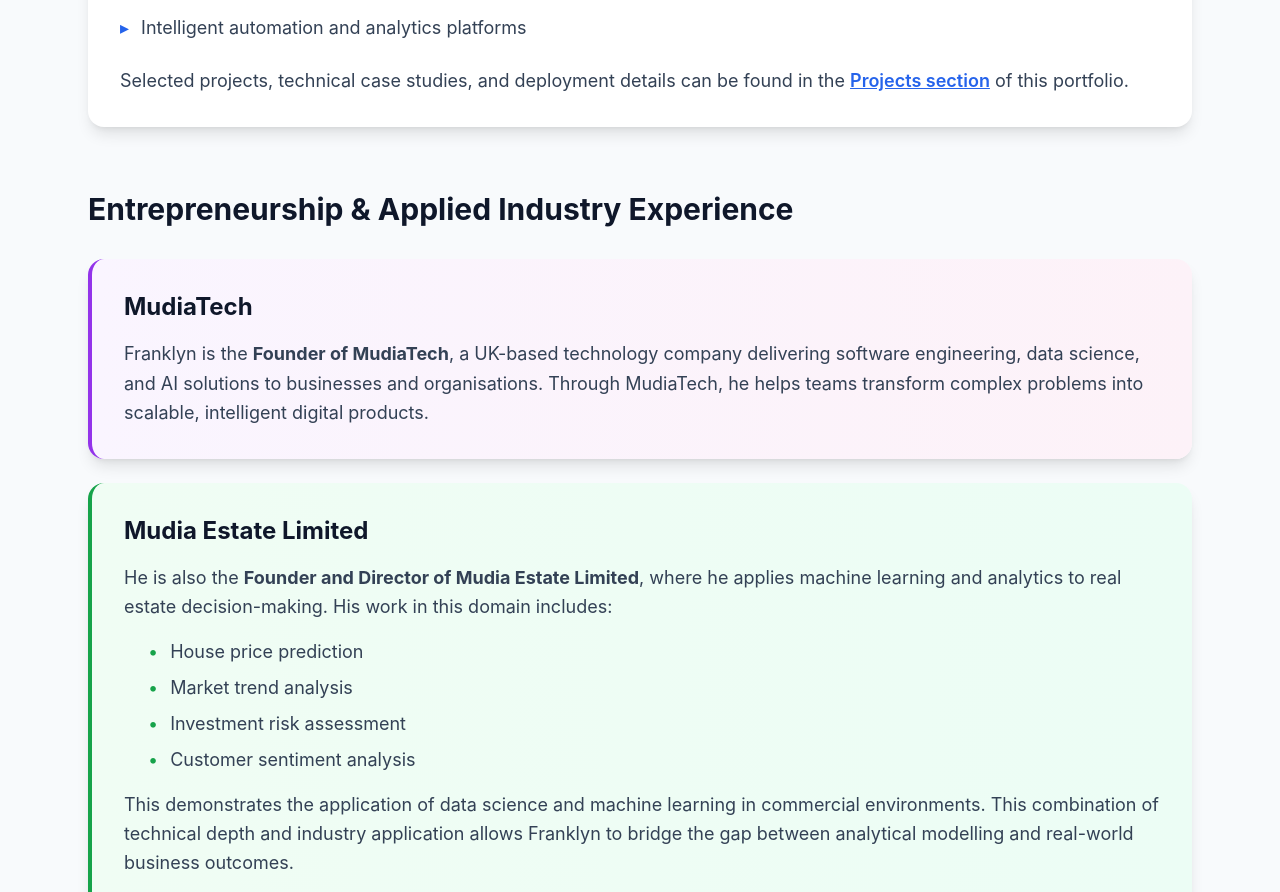
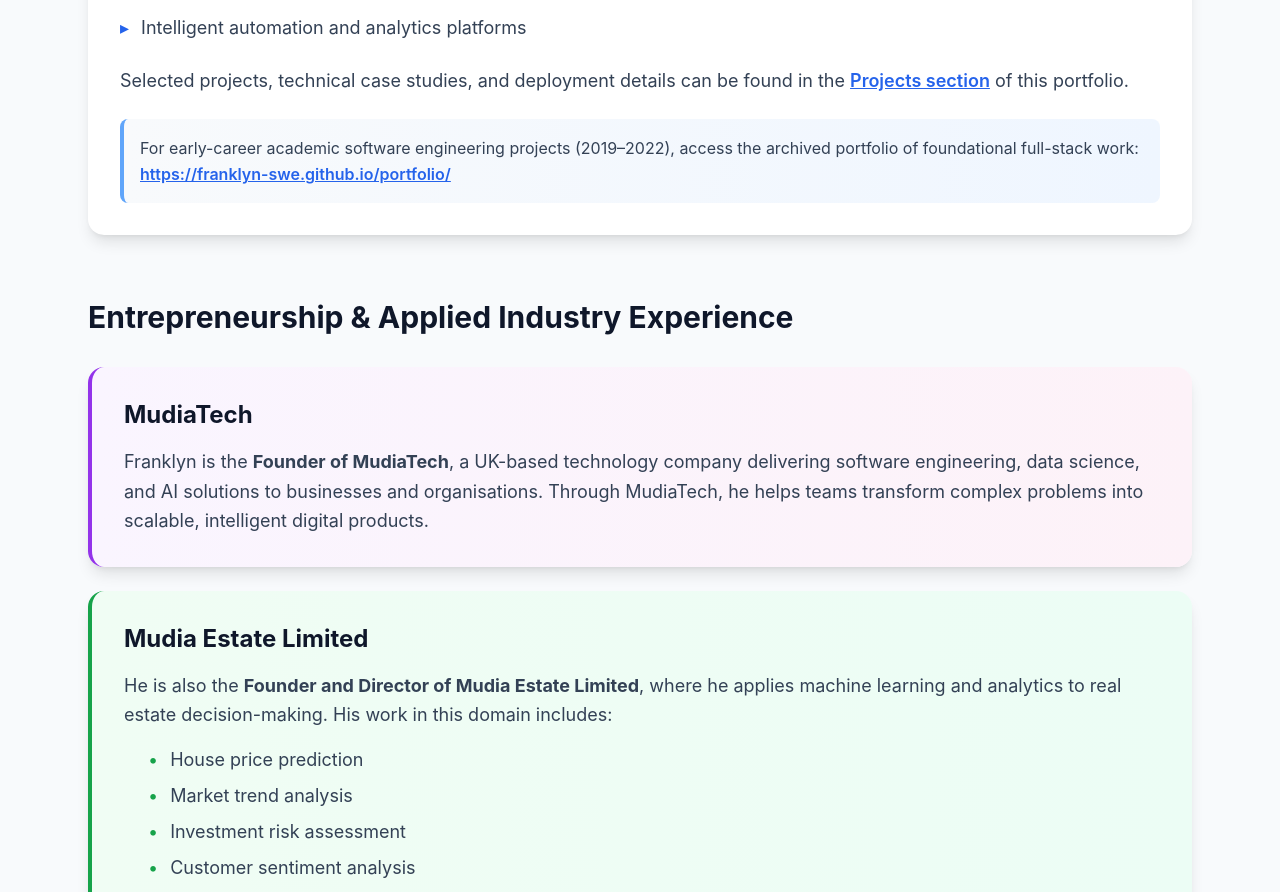
Before and after one commit to Franklyn-SWE/franklyn-portfolio, a React (Vite) app: page /about in a window 1280 px wide. Shown: the part 1546-2438 px from the top of the page. Built offline with nearby package versions, Linux system fonts and the light colour scheme.

Commit message:
Add archived portfolio link and update Projects section link in About page

```diff
--- a/src/pages/About.jsx
+++ b/src/pages/About.jsx
@@ -99,13 +99,29 @@
             Selected projects, technical case studies, and deployment details
             can be found in the{" "}
             <a
-              href="/"
+              href="/#projects"
               className="text-blue-600 hover:text-blue-800 font-semibold underline"
             >
               Projects section
             </a>{" "}
             of this portfolio.
           </p>
+          <div className="mt-6 p-4 bg-gradient-to-r from-slate-50 to-blue-50 rounded-lg border-l-4 border-blue-400">
+            <p className="text-base text-slate-700 leading-relaxed">
+              For early-career academic software engineering projects
+              (2019–2022), access the archived portfolio of foundational
+              full-stack work:
+              <br />
+              <a
+                href="https://franklyn-swe.github.io/portfolio/"
+                target="_blank"
+                rel="noopener noreferrer"
+                className="text-blue-600 hover:text-blue-800 font-semibold underline"
+              >
+                https://franklyn-swe.github.io/portfolio/
+              </a>
+            </p>
+          </div>
         </div>
       </section>
 
```
